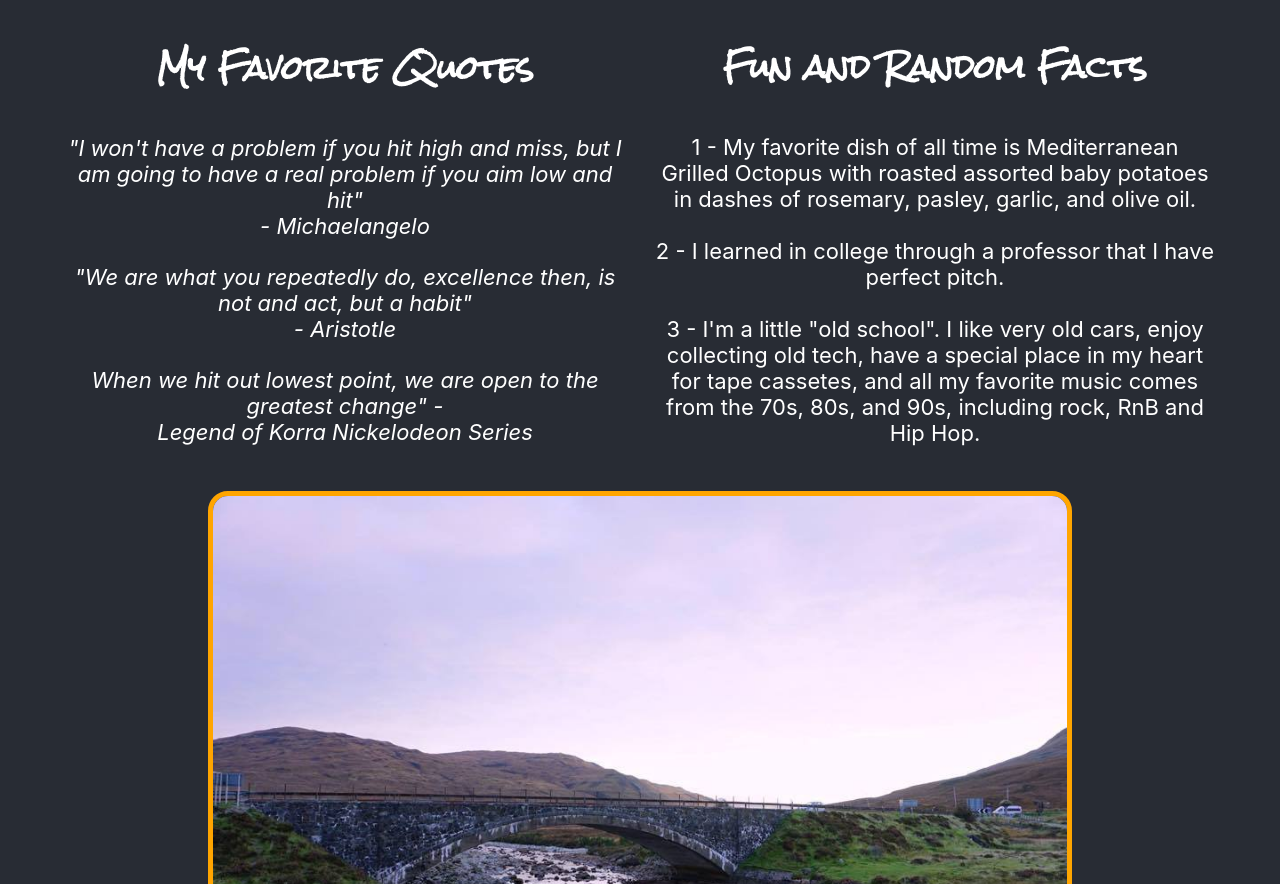
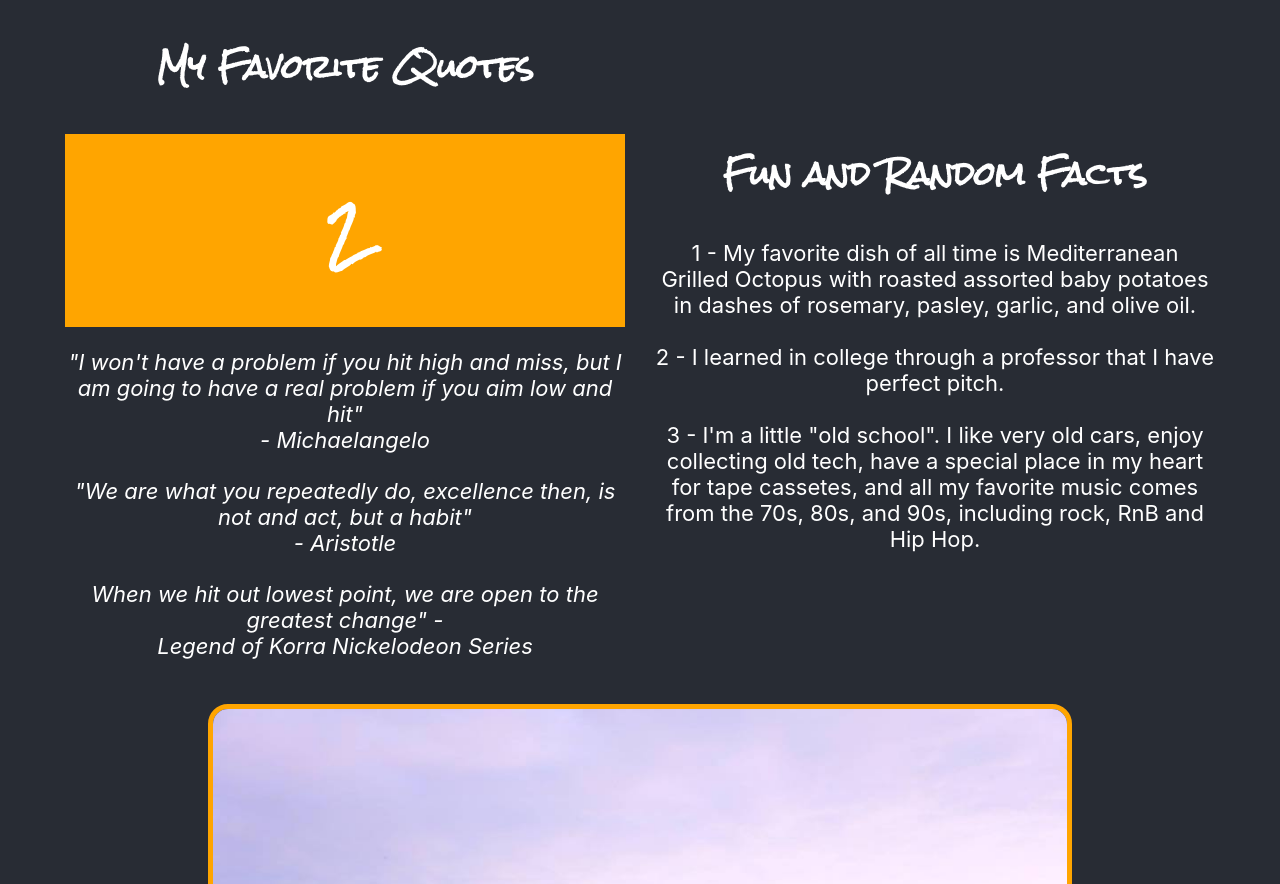
Before and after one commit to cesarsiguencia/my-react-portfolio, a React (Create React App) app: page / in a window 1280 px wide. Shown: the part 1180-2064 px from the top of the page. Built offline with nearby package versions, Linux system fonts and the light colour scheme.

Commit message:
created first sample carousel on react

```diff
--- a/src/App.css
+++ b/src/App.css
@@ -181,6 +181,44 @@
   margin: auto 10px;
 }
 
+.aboutme-carousel{
+  position: relative
+}
+
+/* .carousel-item{
+  height: 300px;
+  background-color: lightblue;
+  display: none
+} */
+
+.carousel-item-selected {
+  display: block;
+}
+
+.carousel-nav{
+  width: 100%;
+  height: 100px;
+  /* position: absolute; */
+  bottom: 0;
+  left: 0;
+  background-color: yellow;
+}
+
+.carousel-button{
+  width: 10px;
+  height: 10px;
+  display: inline-block;
+  background: red;
+  border-radius: 10px;
+  margin: 0 5px;
+  cursor: pointer;
+
+}
+
+.carousel-button-selected {
+  background: orange;
+}
+
 .aboutme--quotes{
   font-style: italic;
   font-size: 22px;
@@ -210,6 +248,22 @@
   border: orange 5px solid;
 }
 
+.carousel-container {
+  background-color: orange;
+  display: flex;
+  flex-wrap: nowrap;
+  overflow: hidden;
+
+}
+
+.carousel-item {
+  display: flex;
+  align-items: center;
+  justify-content: center;
+  min-width: 100%;
+  width: 100%;
+  transition: 1s cubic-bezier(0.39, 0.575, 0.565, 1)
+}
 
 /* Footer */
 
@@ -563,6 +617,14 @@ li {
     margin: 10px auto;
   }
 
+  .profile {
+    width: 100%
+  }
+
+  .gifs {
+    width: 25%
+  }
+
 
 }
 
--- a/src/pages/Home.js
+++ b/src/pages/Home.js
@@ -1,4 +1,4 @@
-import React from 'react'
+import React, { useState, useEffect } from 'react'
 
 import image from '../media/me/IMG_2178-copy.png'
 
@@ -10,7 +10,32 @@ import spanish from '../media/icons/spanish.png'
 
 import sparrow from '../media/icons/sparrow.gif'
 
+// import { carouselButtons } from '../utils/helpers'
+
 const Home= () => {
+
+    // const[carousel, setCarousel] = useState(0);
+
+    // useEffect(() => {
+    //     carouselButtons()
+    // })
+
+    const data = ["1","2","3","4"]
+
+    const [currentIndex, setCurrentIndex] = useState(0)
+
+    const carouselInfiniteScroll = () => {
+        if(currentIndex === data.length-1){
+            return setCurrentIndex(0)
+        }
+        return setCurrentIndex(currentIndex+1)
+    }
+
+    useEffect(() => {
+        const interval = setInterval(() => {carouselInfiniteScroll()}, 3000)
+
+        return () => clearInterval(interval)
+    })
 
     return(
         <div className="body-divs">
@@ -63,6 +88,27 @@ const Home= () => {
                         </h3>
                     </div>
 
+                    {/* <div className="carousel">
+                        <div className="carousel-item">Content 1</div>
+                        <div className="carousel-item carousel-item-selected">Content 2</div>
+                        <div className="carousel-item">Content 3</div> */}
+                        {/* <div className="carousel-nav">
+                            <span className="carousel-button"></span>
+                            <span className="carousel-button carousel-button-selected"></span>
+                            <span className="carousel-button"></span>
+                        </div> */}
+
+                    {/* </div> */}
+
+                    <div className="carousel-container">
+                        { data.map((item, index) => {
+                            return <h1 className="carousel-item" style={{transform:`translate(-${currentIndex * 100}%)`}} key={index}>{item}</h1>
+                        })}
+
+                    </div>
+
+
+
                     <p className="aboutme--quotes">
                         "I won't have a problem if you hit high and miss, but I am going to have a real problem if you aim low and hit"
                         <br/>
```
Also changed, not shown: src/utils/button.js (deleted, +0 -10 lines), src/utils/helpers.js (+20 -0 lines).
